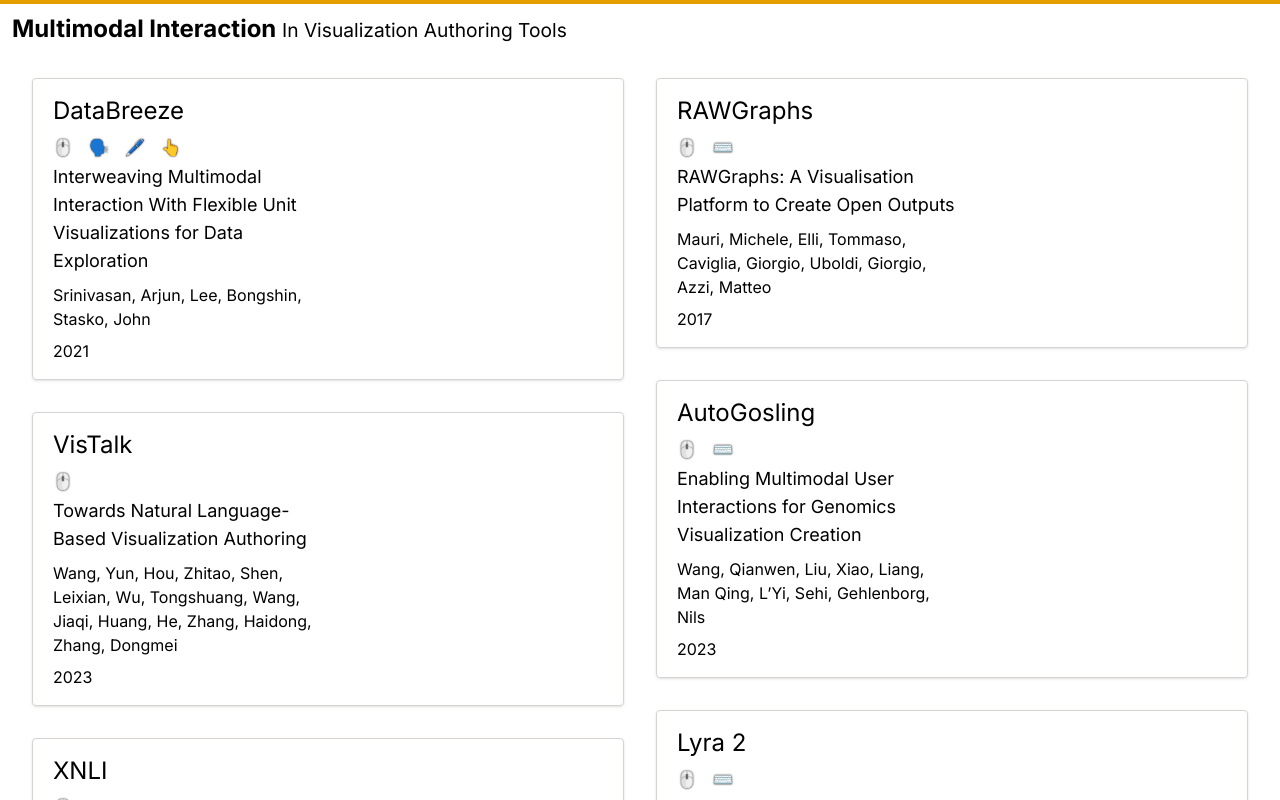
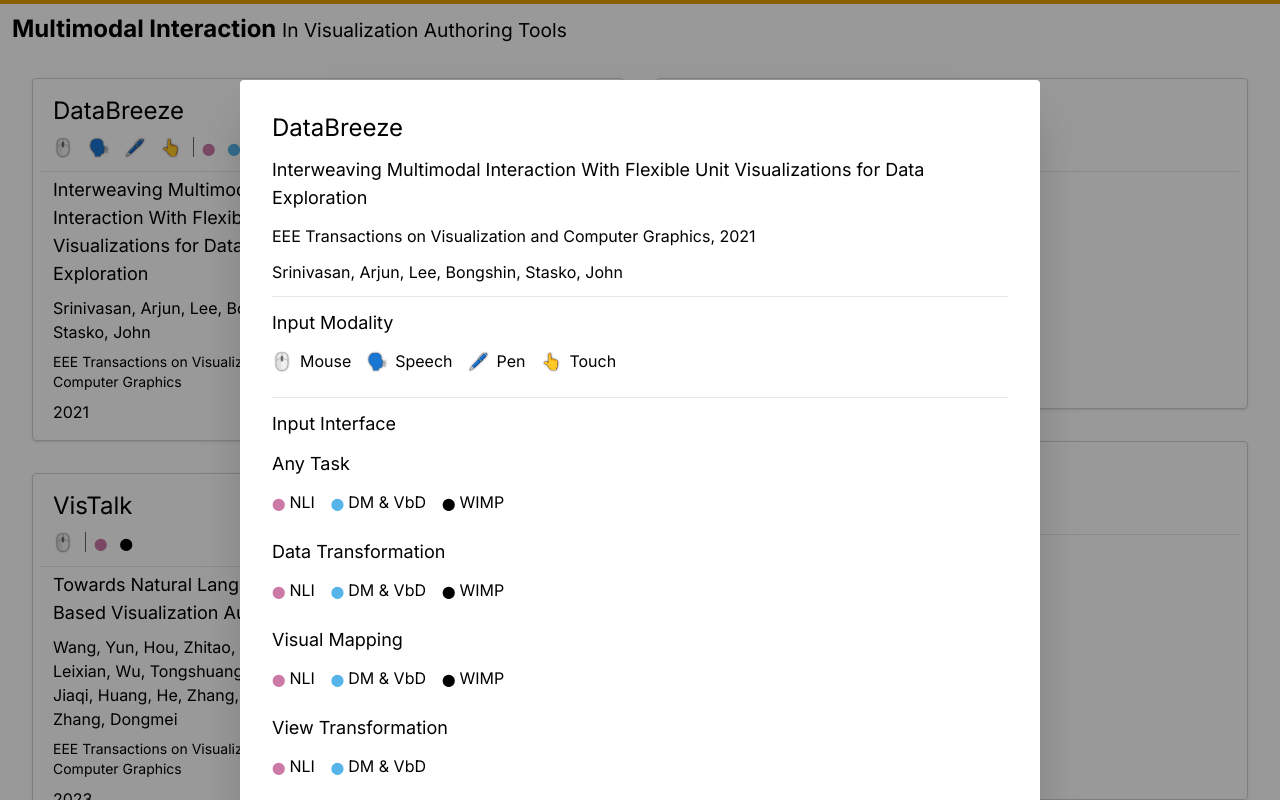
Before and after one commit to gosling-lang/multimodal-vis-authoring, a React (Vite) app: page / in a window 1280 px wide. Both pictures are taken after a click on the element 328 px from the left and 229 px from the top of the page. Shown: the top 800 px of the page. Built offline with nearby package versions, Linux system fonts and the light colour scheme.

Commit message:
show all data

```diff
--- a/src/App.tsx
+++ b/src/App.tsx
@@ -1,5 +1,6 @@
 import React from 'react';
 import './index.css';
+import { PiGithubLogoFill } from 'react-icons/pi';
 import _data from './data.json';
 
 type Datum = {
@@ -13,14 +14,149 @@
   url: string;
   abstract: string;
 }
+const inputIcons = {
+	Mouse: '🖱️',
+	Speech: '🗣️',
+	Pen: '🖊️',
+	Touch: '👆',
+	Keyboard: '⌨️',
+}
 
 const colorMap = {
-
+	NLI: '#CC79A7',
+	Code: '#E69F00',
+	Template: '#0072B2',
+	Shelf: '#009E73',
+	'DM & VbD': '#56B4E9',
+	VbE: '#D55D00',
+	'Visual Builder': '#F0E442',
+	WIMP: 'black'
 }
 
 const Data = _data as Datum[];
 
 function App() {
+
+	const [selected, setSelected] = React.useState<number | null>(null);
+
+	const selectedTool = React.useMemo(() => {
+		if (selected === null) {
+			return null;
+		}
+
+		const datum = Data.find(d => d.id === selected);
+		return (
+			<div className="h-full w-screen bg-black/[0.4] z-50 fixed left-0 top-0"
+				onClick={() => setSelected(null)}
+			>
+				<div className="">
+					<div className="shadow-2xl p-8 w-[800px] bg-white rounded shadow mx-auto mt-20">
+						<h2 className="mb-3 text-2xl font-medium">{datum?.name}</h2>
+						<h3 className="mb-3 text-lg font-medium">{datum?.title}</h3>
+						<h3 className="mb-3 text-md font">{datum?.venue}, {datum?.publication_year}</h3>
+						<h3 className="mb-3 text-md font">{datum?.authors.join(', ')}</h3>
+						<div className="w-full border-t"/>
+						<h3 className="mt-3 mb-3 text-lg font-medium">Input Modality</h3>
+						<div className="mb-6">
+							{
+								Object.entries(datum?.input).filter(([k, v]) => v).map(([k, v]) => {
+									return (
+										<span className="mr-4">
+											<span key={k} className="" style={{ textShadow: '0 0 2px black'}}>{inputIcons[k]}</span>
+											<span className="pl-2">{k}</span>
+										</span>
+									)
+								})
+							}
+						</div>
+						<div className="w-full border-t"/>
+						<h3 className="mt-3 mb-3 text-lg font-medium">Input Interface</h3>
+						<h4 className="mt-3 mb-3 text-lg font-medium">Any Task</h4>
+						<div className="mb-6">
+							{
+								Object.entries(datum?.interface).filter(([k, v]) => v).map(([k, v]) => {
+									return (
+										<span>
+										  <span className={'text-xs text-[' + colorMap[k] + ']'}>⬤</span>
+											<span className={'ml-1 mr-4'}>{k}</span>
+										</span>
+									)
+								})
+							}
+						</div>
+						<h4 className="mt-3 mb-3 text-lg font-medium">Data Transformation</h4>
+						<div className="mb-6">
+							{ Object.entries(datum?.['data transformation']).filter(([k, v]) => v === true).map(([k, v]) => {
+								return (
+									<span>
+										  <span className={'text-xs text-[' + colorMap[k] + ']'}>⬤</span>
+										<span className={'ml-1 mr-4'}>{k}</span>
+									</span>
+								)
+							})}
+						</div>
+						<h4 className="mt-3 mb-3 text-lg font-medium">Visual Mapping</h4>
+						<div className="mb-6">
+							{ Object.entries(datum?.['visual mapping']).filter(([k, v]) => v === true).map(([k, v]) => {
+								return (
+									<span>
+										<span className={'text-xs text-[' + colorMap[k] + ']'}>⬤</span>
+										<span className={'ml-1 mr-4'}>{k}</span>
+									</span>
+								)
+							})}
+						</div>
+						<h4 className="mt-3 mb-3 text-lg font-medium">View Transformation</h4>
+						<div className="mb-6">
+							{ Object.entries(datum?.['view transformation']).filter(([k, v]) => v === true).map(([k, v]) => {
+								return (
+									<span>
+										<span className={'text-xs text-[' + colorMap[k] + ']'}>⬤</span>
+										<span className={'ml-1 mr-4'}>{k}</span>
+									</span>
+								)
+							})}
+						</div>
+						<h4 className="mt-3 mb-3 text-lg font-medium">Styling</h4>
+						<div className="mb-6">
+							{ Object.entries(datum?.styling).filter(([k, v]) => v === true).map(([k, v]) => {
+								return (
+									<span>
+										<span className={'text-xs text-[' + colorMap[k] + ']'}>⬤</span>
+										<span className={'ml-1 mr-4'}>{k}</span>
+									</span>
+								)
+							}
+							)}
+						</div>
+						<div className="w-full border-t"/>
+						<h3 className="mt-3 mb-3 text-lg font-medium">Cooperative Interaction</h3>
+						<div className="mb-6">
+							{
+								Object.entries(datum?.cooperation).filter(([k, v]) => v).map(([k, v]) => {
+									return (
+										<span className="pr-4">{k}</span>
+									)
+								})
+							}
+						</div>
+						<div className="w-full border-t"/>
+						<h3 className="mt-3 mb-3 text-lg font-medium">Output Modality</h3>
+						<div className="mb-6">
+							{
+								Object.entries(datum?.output).filter(([k, v]) => v).map(([k, v]) => {
+									return (
+										<span className="pr-4">{k}</span>
+									)
+								})
+							}
+						</div>
+					</div>
+				</div>
+			</div>
+		);
+	}, [selected]);
+
 
 	return (
 		<div className="h-full border-t-4 border-[#E69F00]">
@@ -31,48 +167,57 @@
 				<div className="p-8 columns-md gap-8 overflow-none">
 					{Data.map((datum) => (
 						<div className="p-2 mb-8 pb-3 w-full rounded border border-stone-300 shadow cursor-pointer hover:shadow-lg break-inside-avoid-column" key={datum.id}
-            onClick={() => {
-              window.open(datum.url, '_blank');
-            }}
+							onClick={() => setSelected(datum.id)}
 						>
 							<h2 className="p-2 pl-3 font-medium text-2xl w-[300px]">{datum.name}</h2>
 							<div>
 								{
 									Object.entries(datum.input).filter(([k, v]) => v).map(([k, v]) => {
-                  const inputIcons = {
-                    Mouse: '🖱️',
-                    Speech: '🗣️',
-                    Pen: '🖊️',
-                    Touch: '👆',
-                    Keyboard: '⌨️',
-                  }
 										return (
 											<span key={k} className="p-1 pl-3 font text-md w-[300px]" style={{ textShadow: '0 0 2px black'}}>{inputIcons[k]}</span>
 										)
 									})
 								}
-            </div>
-            <div>
+								<span className="ml-2 border-l border-black/[0.6]"/>
 								{
-
+									Object.entries(datum.interface).filter(([k, v]) => v).map(([k, v]) => {
+										return (
+											<span key={k} className="p-1 pl-2">
+												<span className={'text-xs text-[' + colorMap[k] + ']'}>⬤</span>
+											</span>
+										)
+									})
 								}
 							</div>
+						<div className="w-full border-t mt-3"/>
 							<h3 className="p-1 pl-3 font text-lg w-[300px]">{datum.title}</h3>
 							<h3 className="p-1 pl-3 font text-md w-[300px]">{datum.authors.join(', ')}</h3>
-            <h3 className="p-1 pl-3 font-text-md w-[300px]">{datum.publication_year}</h3>
+							<h3 className="p-1 pl-3 font text-sm w-[300px]">{datum.venue}</h3>
+							<h3 className="p-1 pl-3 font-text-sm w-[300px]">{datum.publication_year}</h3>
 						</div>
 					))}
 				</div>
 			</div>
-      <footer className="h-[100px] bg-black p-3">
-        <div className="container mx-auto">
-        <div className="text-center">
-        <a className="text-white underline" href="https://github.com/gosling-lang/multimodal-vis-authoring/issues/new" target="_blank">
-          Contrinute
+			<footer className="bg-black p-3">
+				<div className="container mx-auto p-3">
+					<div className="flex gap-3 pl-5 pr-5 relative">
+						<a className="text-white underline mr-10 absolute right-0" href="https://github.com/gosling-lang/multimodal-vis-authoring/issues/new" target="_blank" rel="noreferrer">
+							<PiGithubLogoFill className="mx-auto inline-block"/>
+							{' '}Contrinute
+						</a>
+						<a className="text-white underline" href="http://hidivelab.org" target="_blank" rel="noreferrer">
+          HIDIVE Lab
+						</a>
+						<a className="text-white underline" href="https://dbmi.hms.harvard.edu/" target="_blank" rel="noreferrer">
+          Biomedical Informatics
+						</a>
+						<a className="text-white underline" href="https://hms.harvard.edu/" target="_blank" rel="noreferrer">
+          Harvard Medical School
 						</a>
 					</div>
 				</div>
 			</footer>
+			{selectedTool}
 		</div>
 	);
 }
```
Also changed, not shown: src/data.json. Lines whose indentation alone changed are shown as unchanged.
